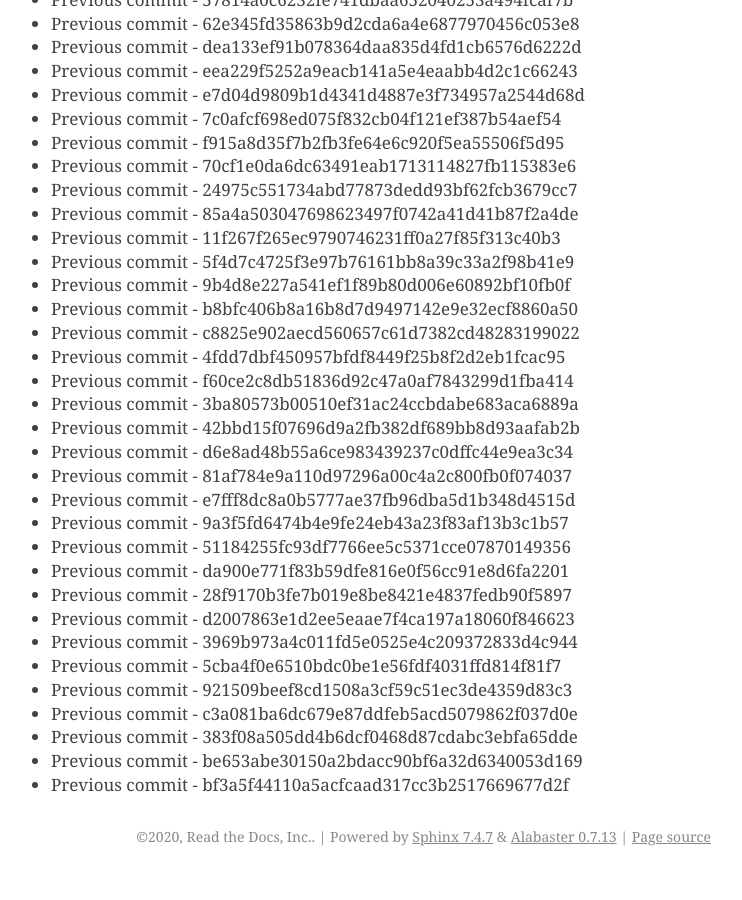
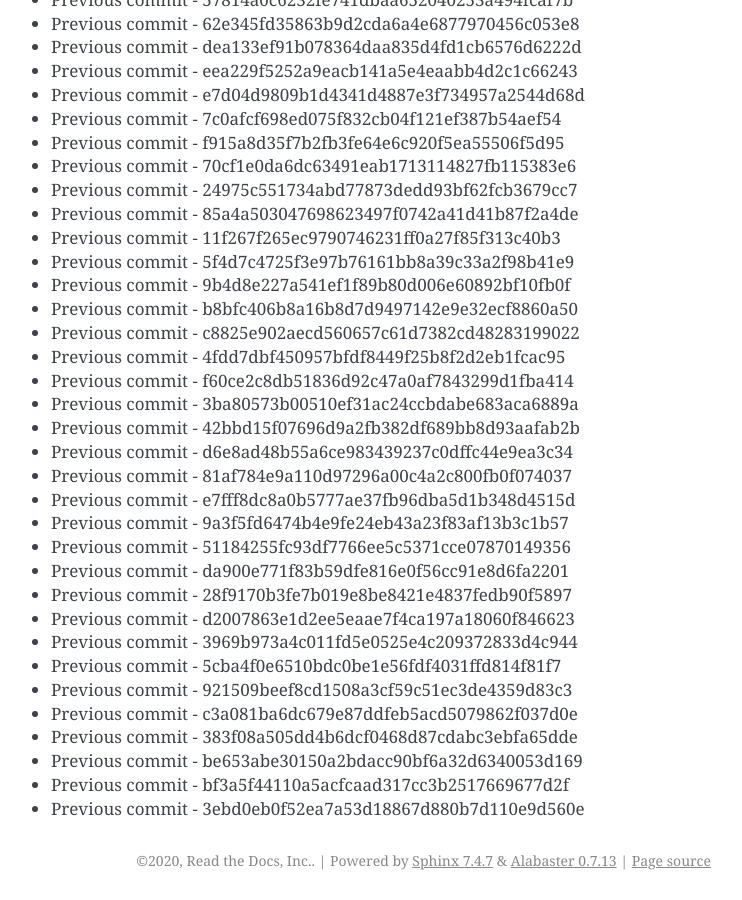
Before and after one commit to readthedocs/rtd-git-stresstest, a Sphinx documentation site: the page built from docs/updates.rst, in a window 1280 px wide and 900 px high, scrolled down 99270 px. Shown: the whole window, without its empty margins (399-1141 px from the left). Built offline with Sphinx 7.4.7, drawn with Linux system fonts in a browser that asks for light colours; before the commit the page ends 100146 px from its top, so only the background shows below that.

Commit message:
Generating commit from previous: 3ebd0eb0f52ea7a53d18867d880b7d110e9d560e

```diff
--- a/docs/updates.rst
+++ b/docs/updates.rst
@@ -4203,3 +4203,4 @@ It can be tested for any performance characteristics.
 * Previous commit - 383f08a505dd4b6dcf0468d87cdabc3ebfa65dde
 * Previous commit - be653abe30150a2bdacc90bf6a32d6340053d169
 * Previous commit - bf3a5f44110a5acfcaad317cc3b2517669677d2f
+* Previous commit - 3ebd0eb0f52ea7a53d18867d880b7d110e9d560e
```
